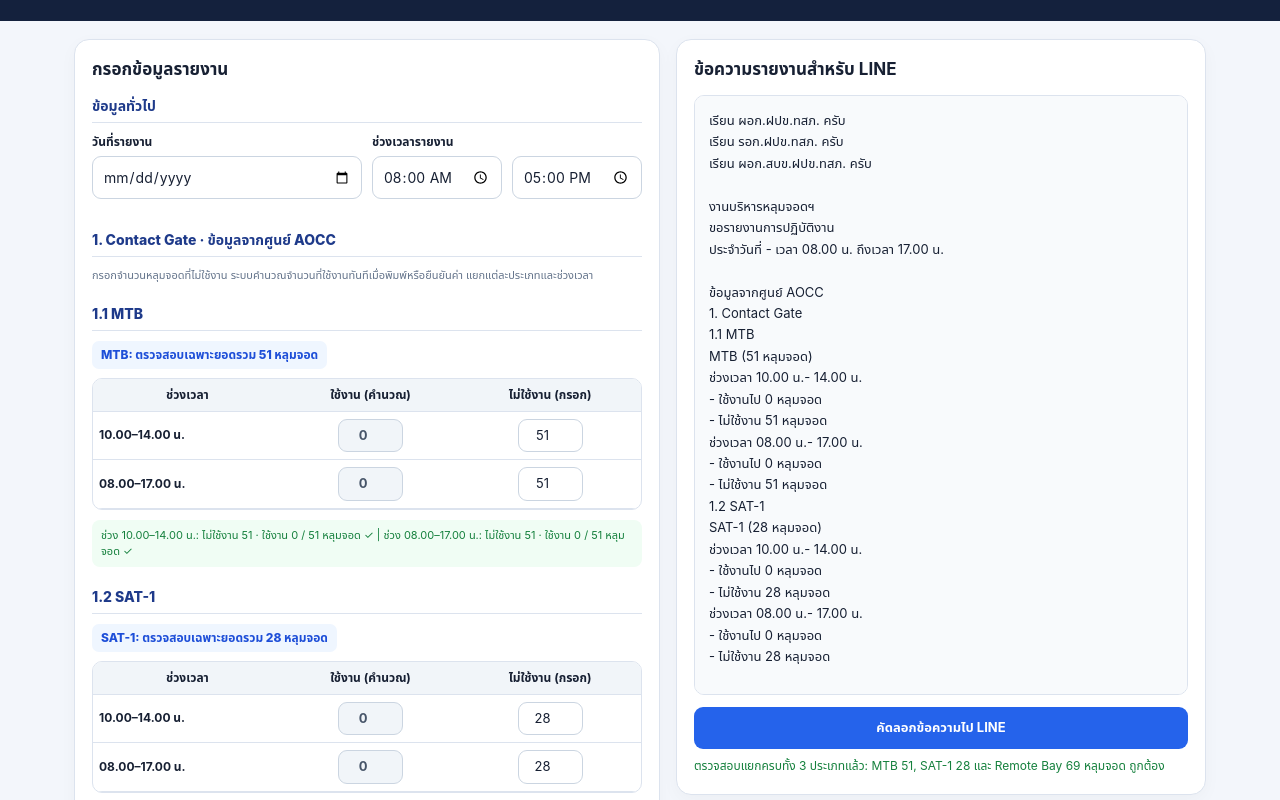
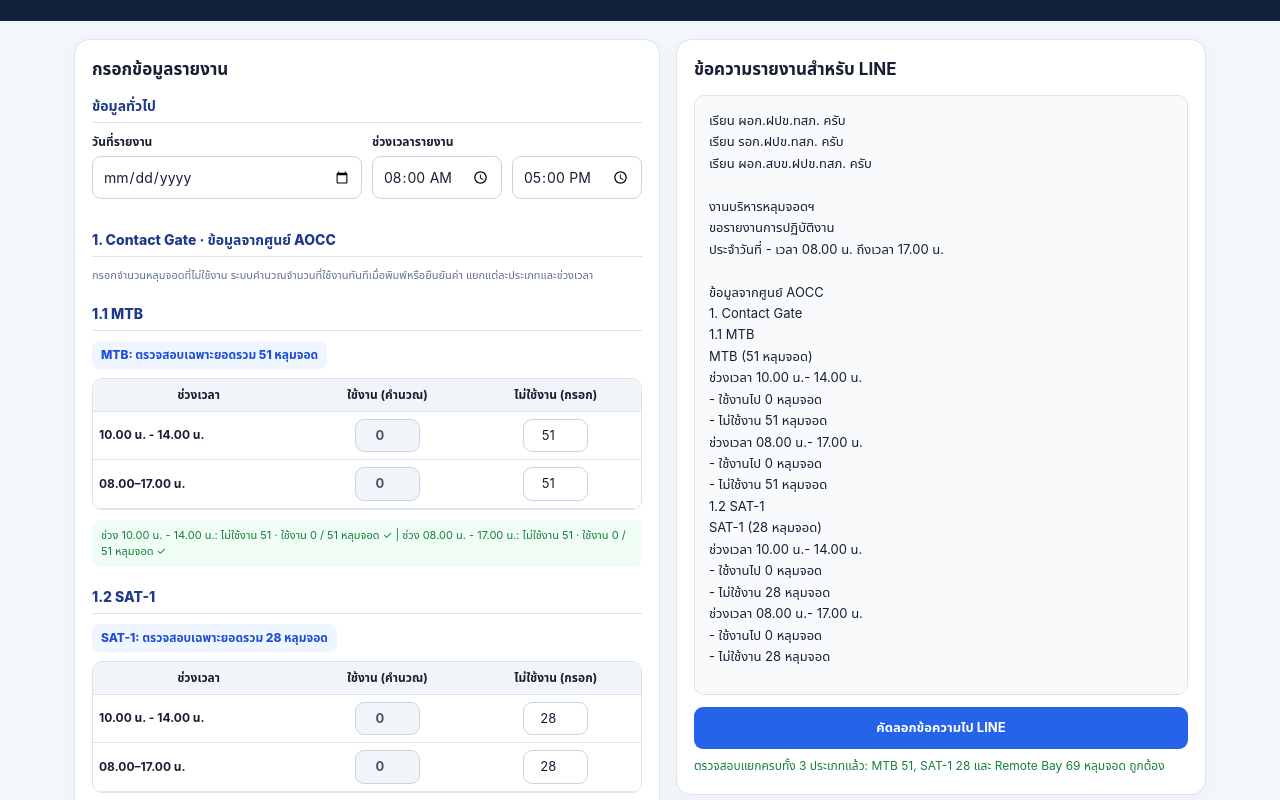
Before and after one commit to maxperzzz/Maxperzzz, a plain HTML site: page index.html in a window 1280 px wide. Shown: the part 114-914 px from the top of the page. Drawn offline with Linux system fonts and the light colour scheme.

Commit message:
Update index.html

```diff
--- a/index.html
+++ b/index.html
@@ -38,18 +38,18 @@ table{border-collapse:collapse;width:100%;min-width:440px;font-size:12px}th,td{p
 <div class="muted">กรอกจำนวนหลุมจอดที่ไม่ใช้งาน ระบบคำนวณจำนวนที่ใช้งานทันทีเมื่อพิมพ์หรือยืนยันค่า แยกแต่ละประเภทและช่วงเวลา</div>
 <div class="section">1.1 MTB</div><div class="total-pill">MTB: ตรวจสอบเฉพาะยอดรวม 51 หลุมจอด</div>
 <div class="tablewrap"><table><thead><tr><th>ช่วงเวลา</th><th>ใช้งาน (คำนวณ)</th><th>ไม่ใช้งาน (กรอก)</th></tr></thead><tbody>
-<tr><td>10.00–14.00 น.</td><td><input id="mtbUsePeak" type="number" min="0" value="45" readonly aria-label="คำนวณอัตโนมัติ"></td><td><input id="mtbFreePeak" type="number" min="0" value="51"></td></tr>
-<tr><td class="report-period">08.00–17.00 น.</td><td><input id="mtbUseDay" type="number" min="0" value="47" readonly aria-label="คำนวณอัตโนมัติ"></td><td><input id="mtbFreeDay" type="number" min="0" value="51"></td></tr>
+<tr><td>10.00 น. - 14.00 น.</td><td><input id="mtbUsePeak" type="number" min="0" value="45" readonly aria-label="คำนวณอัตโนมัติ"></td><td><input id="mtbFreePeak" type="number" min="0" value="51"></td></tr>
+<tr><td class="report-period">08.00 น. - 17.00 น.</td><td><input id="mtbUseDay" type="number" min="0" value="47" readonly aria-label="คำนวณอัตโนมัติ"></td><td><input id="mtbFreeDay" type="number" min="0" value="51"></td></tr>
 </tbody></table></div><div id="mtbCheck" class="validation"></div>
 <div class="section">1.2 SAT-1</div><div class="total-pill">SAT-1: ตรวจสอบเฉพาะยอดรวม 28 หลุมจอด</div>
 <div class="tablewrap"><table><thead><tr><th>ช่วงเวลา</th><th>ใช้งาน (คำนวณ)</th><th>ไม่ใช้งาน (กรอก)</th></tr></thead><tbody>
-<tr><td>10.00–14.00 น.</td><td><input id="satUsePeak" type="number" min="0" value="25" readonly aria-label="คำนวณอัตโนมัติ"></td><td><input id="satFreePeak" type="number" min="0" value="28"></td></tr>
-<tr><td class="report-period">08.00–17.00 น.</td><td><input id="satUseDay" type="number" min="0" value="27" readonly aria-label="คำนวณอัตโนมัติ"></td><td><input id="satFreeDay" type="number" min="0" value="28"></td></tr>
+<tr><td>10.00 น. - 14.00 น.</td><td><input id="satUsePeak" type="number" min="0" value="25" readonly aria-label="คำนวณอัตโนมัติ"></td><td><input id="satFreePeak" type="number" min="0" value="28"></td></tr>
+<tr><td class="report-period">08.00 น. - 17.00 น.</td><td><input id="satUseDay" type="number" min="0" value="27" readonly aria-label="คำนวณอัตโนมัติ"></td><td><input id="satFreeDay" type="number" min="0" value="28"></td></tr>
 </tbody></table></div><div id="satCheck" class="validation"></div>
 <div class="section">2. Remote Stand</div><div class="total-pill">Remote Bay: ตรวจสอบเฉพาะยอดรวม 69 หลุมจอด</div>
 <div class="tablewrap"><table><thead><tr><th>ช่วงเวลา</th><th>ใช้งาน (คำนวณ)</th><th>ไม่ใช้งาน (กรอก)</th></tr></thead><tbody>
-<tr><td>10.00–14.00 น.</td><td><input id="remoteUsePeak" type="number" min="0" value="46" readonly aria-label="คำนวณอัตโนมัติ"></td><td><input id="remoteFreePeak" type="number" min="0" value="69"></td></tr>
-<tr><td class="report-period">08.00–17.00 น.</td><td><input id="remoteUseDay" type="number" min="0" value="63" readonly aria-label="คำนวณอัตโนมัติ"></td><td><input id="remoteFreeDay" type="number" min="0" value="69"></td></tr>
+<tr><td>10.00 น. - 14.00 น.</td><td><input id="remoteUsePeak" type="number" min="0" value="46" readonly aria-label="คำนวณอัตโนมัติ"></td><td><input id="remoteFreePeak" type="number" min="0" value="69"></td></tr>
+<tr><td class="report-period">08.00 น. - 17.00 น.</td><td><input id="remoteUseDay" type="number" min="0" value="63" readonly aria-label="คำนวณอัตโนมัติ"></td><td><input id="remoteFreeDay" type="number" min="0" value="69"></td></tr>
 </tbody></table></div><div id="remoteCheck" class="validation"></div>
 <div class="section">3. รายการการปิดหลุมจอดฯ</div>
 <div class="field"><label>3.1 ระยะยาว (มากกว่า 24 ชั่วโมง)</label><div id="longList"></div><button type="button" class="add" id="addLong">＋ เพิ่มรายการระยะยาว</button></div>
@@ -90,7 +90,7 @@ $("addShort").addEventListener("click",()=>addClosure("shortList"));
 function setStatus(s){$("status").textContent=s}
 function num(id){return Number($(id).value||0)}
 function checkGroup(prefix,total){
- const rows=[["Peak", "ช่วง 10.00–14.00 น."],["Day","ช่วง 08.00–17.00 น."]];
+ const rows=[["Peak", "ช่วง 10.00 น. - 14.00 น."],["Day","ช่วง 08.00 น. - 17.00 น."]];
  let valid=true, messages=[];
  rows.forEach(([suffix,label])=>{
   const free=num(prefix+"Free"+suffix);
```
